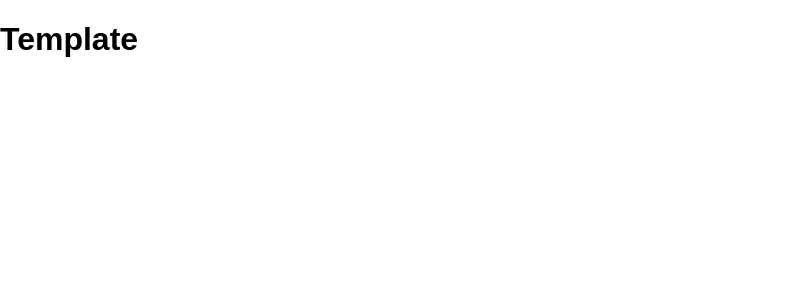
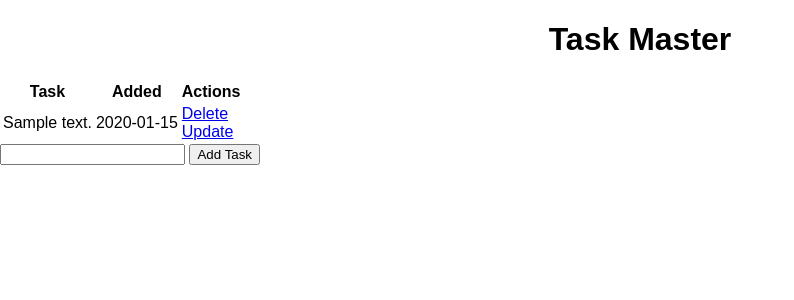
Before and after one commit to mrmin50000/new-experience, a Flask app: page / in a window 1280 px wide. Shown: the top 300 px of the page, without its empty margins (0-794 px from the left). Run offline with Flask 3, Linux system fonts and the light colour scheme; tables that the repository leaves empty hold one stand-in row (values such as "Sample post").

Commit message:
task manager is done

```diff
--- a/flaskapp/app.py
+++ b/flaskapp/app.py
@@ -1,4 +1,4 @@
-from flask import Flask, render_template, url_for
+from flask import Flask, render_template, url_for, request, redirect
 from flask_sqlalchemy import SQLAlchemy
 from datetime import datetime
 
@@ -9,15 +9,56 @@ db = SQLAlchemy(app)
 class Todo(db.Model):
     id = db.Column(db.Integer, primary_key=True)
     content = db.Column(db.String(200), nullable=False)
-    completed = db.Column(db.Integer, default=0)
     data_created = db.Column(db.DateTime, default=datetime.utcnow)
 
     def __repr__(self):
-        return '<Task %r' % self.id
+        return '<Task %r>' % self.id
 
-@app.route('/')
+@app.route('/', methods=['POST', 'GET'])
 def index():
-    return render_template('index.html')
+    if request.method == 'POST':
+        task_content = request.form['content']
+        new_task = Todo(content=task_content)
+
+        try:
+            db.session.add(new_task)
+            db.session.commit()
+            return redirect('/')
+        except:
+            return 'There was an issue adding ur task'
+
+    else:
+        tasks = Todo.query.order_by(Todo.data_created).all()
+        return render_template('index.html', tasks=tasks)
+
+@app.route('/delete/<int:id>')
+def delete(id):
+    task_to_delete = Todo.query.get_or_404(id)
+
+    try:
+        db.session.delete(task_to_delete)
+        db.session.commit()
+        return redirect('/')
+    except:
+        return 'There was a problem deleting that task'
+
+
+@app.route('/update/<int:id>', methods=['POST', 'GET'])
+def update(id):
+    task = Todo.query.get_or_404(id)
+
+    if request.method == 'POST':
+        task.content = request.form['content']
+
+        try:
+            db.session.commit()
+            return redirect('/')
+        except:
+            return 'there was an issue updating ur task'
+    else:
+        return render_template('update.html', task=task)
+
+
 
 if __name__ == '__main__':
     with app.app_context():
--- a/flaskapp/templates/index.html
+++ b/flaskapp/templates/index.html
@@ -1,8 +1,39 @@
 {% extends 'base.html' %}
 
 {% block head %}
+<title>Task master</title>
 {% endblock %}
 
 {% block body %}
-<h1>Template</h1>
+<div class="content">
+    <h1 style="text-align: center;">Task Master</h1>
+    {% if tasks|length < 1 %}
+    <h4>No tasks</h4>
+    {% else %}
+    <table>
+        <tr>
+            <th>Task</th>
+            <th>Added</th>
+            <th>Actions</th>
+        </tr>
+        {% for task in tasks %}
+            <tr>
+                <td>{{ task.content }}</td>
+                <td>{{ task.data_created.date() }}</td>
+                <td>
+                    <a href="/delete/{{task.id}}">Delete</a>
+                    <br>
+                    <a href="/update/{{task.id}}">Update</a>
+                </td>
+            </tr>
+        {% endfor %}
+    </table>
+    {% endif %}
+    <div class="form">
+        <form action="/" method="POST">
+            <input type="text" name="content" id="content">
+            <input type="submit" value="Add Task">
+        </form>
+    </div>
+</div>
 {% endblock %}
```
Also changed, not shown: flaskapp/templates/update.html (added, +18 -0 lines), instance/test.db.
